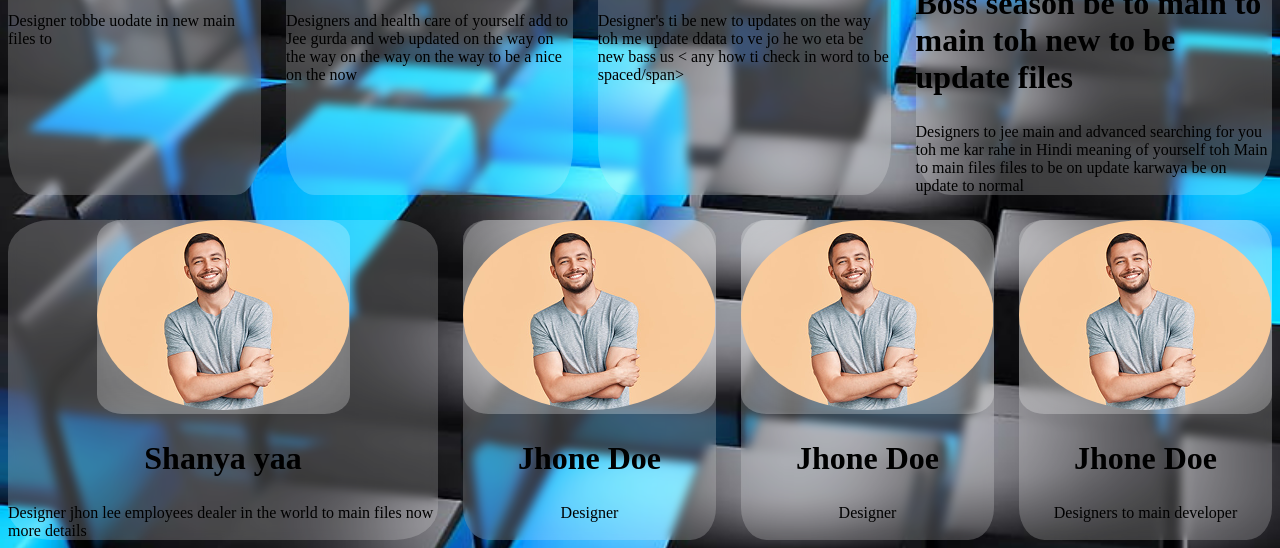
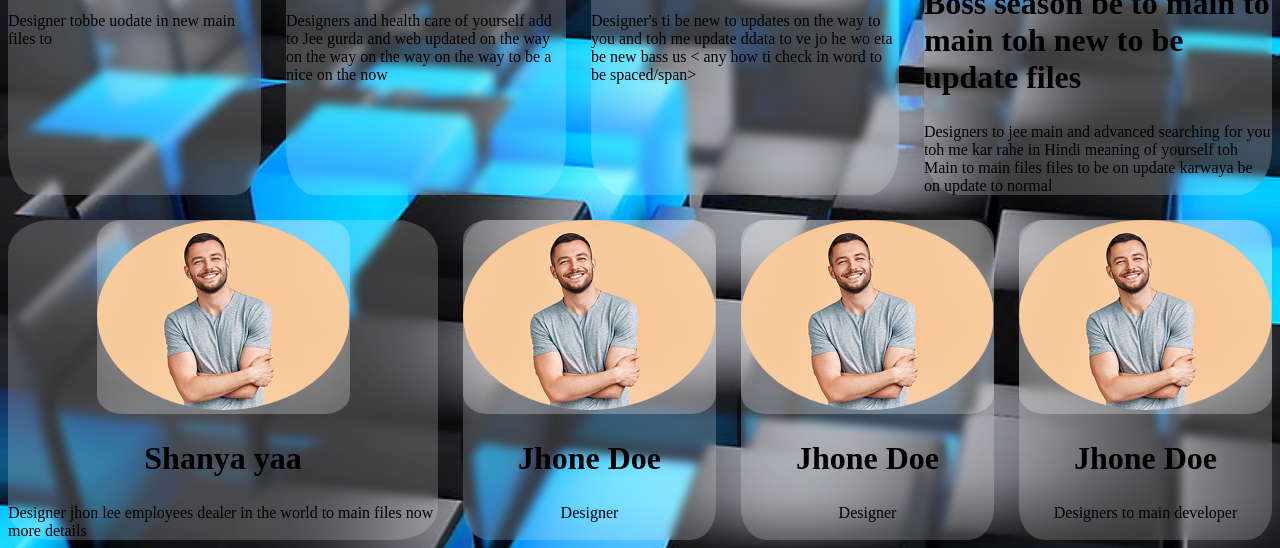
Before and after one commit to yogesh8rajput/cardlive, a plain HTML site: page index.html in a window 1280 px wide. Shown: the part 280-828 px from the top of the page. Drawn offline with Linux system fonts and the light colour scheme.

Commit message:
Update index.html

```diff
--- a/index.html
+++ b/index.html
@@ -111,7 +111,7 @@
             </div>
             <h1>Jhone Doe</h1>
 
-            <span>Designer's ti be new to updates on the way toh  me update ddata to ve jo he wo eta be new bass us < any how ti check in word to be spaced/span>
+            <span>Designer's ti be new to updates on the way to you and toh  me update ddata to ve jo he wo eta be new bass us < any how ti check in word to be spaced/span>
 
         </div>
 
```
